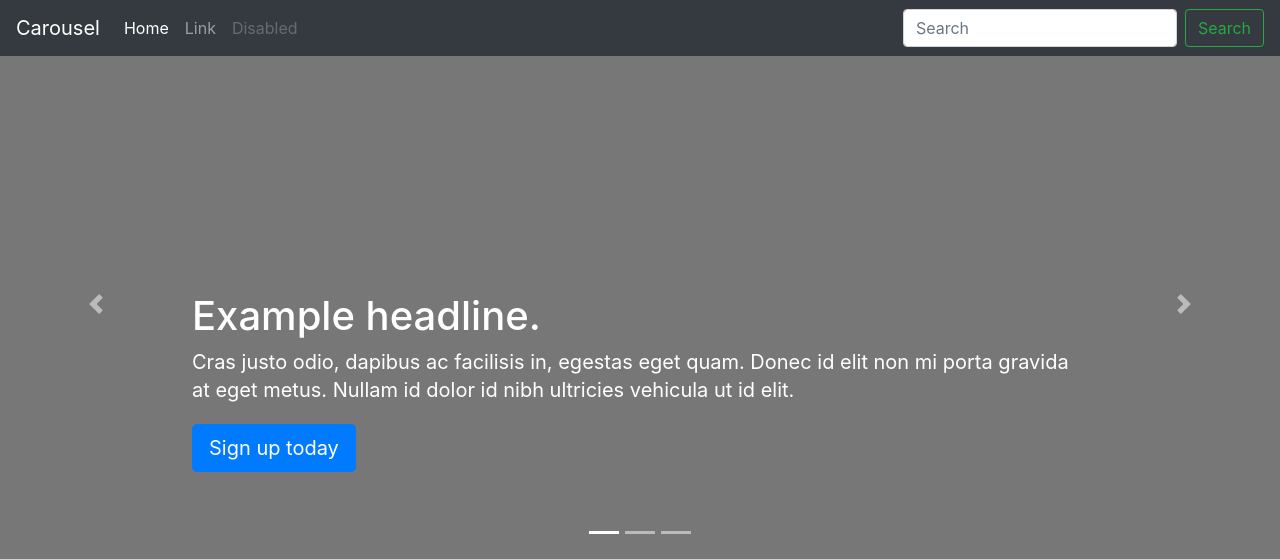
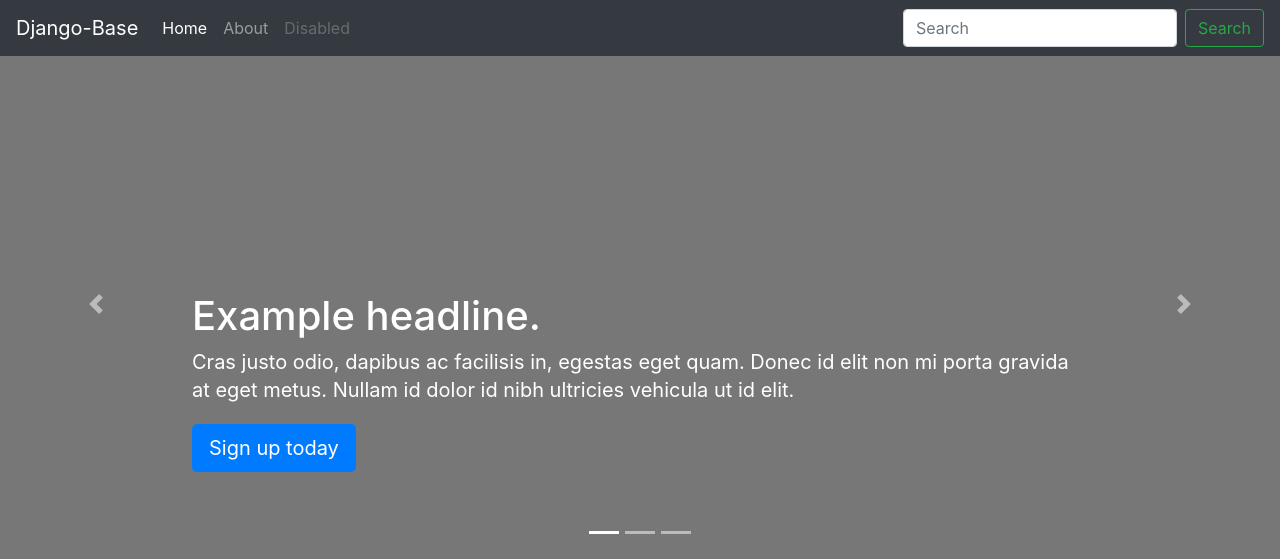
Before and after one commit to eric-newcomer/django-base, a Django app: page / in a window 1280 px wide. Shown: the top 559 px of the page. Run offline with Django 3.2, Linux system fonts and the light colour scheme; some libraries are stand-ins or nearby versions.

Commit message:
Fill with django-base info, remove extraneous script

```diff
--- a/main/templates/main/base.html
+++ b/main/templates/main/base.html
@@ -6,9 +6,9 @@
     <meta name="viewport" content="width=device-width, initial-scale=1, shrink-to-fit=no">
     <meta name="description" content="">
     <meta name="author" content="">
-    <link rel="icon" href="../../../../favicon.ico">
+    <link rel="icon" href="">
 
-    <title>Carousel Template for Bootstrap</title>
+    <title>Django-Base: A simple Django boilerplate app.</title>
 
     <!-- Bootstrap core CSS -->
     <link href="{% static 'main/css/bootstrap.min.css' %}" rel="stylesheet">
@@ -20,7 +20,7 @@
 
     <header>
       <nav class="navbar navbar-expand-md navbar-dark fixed-top bg-dark">
-        <a class="navbar-brand" href="#">Carousel</a>
+        <a class="navbar-brand" href="#">Django-Base</a>
         <button class="navbar-toggler" type="button" data-toggle="collapse" data-target="#navbarCollapse" aria-controls="navbarCollapse" aria-expanded="false" aria-label="Toggle navigation">
           <span class="navbar-toggler-icon"></span>
         </button>
@@ -30,7 +30,7 @@
               <a class="nav-link" href="#">Home <span class="sr-only">(current)</span></a>
             </li>
             <li class="nav-item">
-              <a class="nav-link" href="#">Link</a>
+              <a class="nav-link" href="#">About</a>
             </li>
             <li class="nav-item">
               <a class="nav-link disabled" href="#">Disabled</a>
@@ -180,7 +180,6 @@
     ================================================== -->
     <!-- Placed at the end of the document so the pages load faster -->
     <script src="https://code.jquery.com/jquery-3.3.1.slim.min.js" integrity="sha384-q8i/X+965DzO0rT7abK41JStQIAqVgRVzpbzo5smXKp4YfRvH+8abtTE1Pi6jizo" crossorigin="anonymous"></script>
-    <script>window.jQuery || document.write('<script src="../../assets/js/vendor/jquery-slim.min.js"><\/script>')</script>
     <script src="{% static 'js/vendor/popper.min.js' %}"></script>
     <script src="{% static 'js/bootstrap.min.js' %}"></script>
     <!-- Just to make our placeholder images work. Don't actually copy the next line! -->
```
